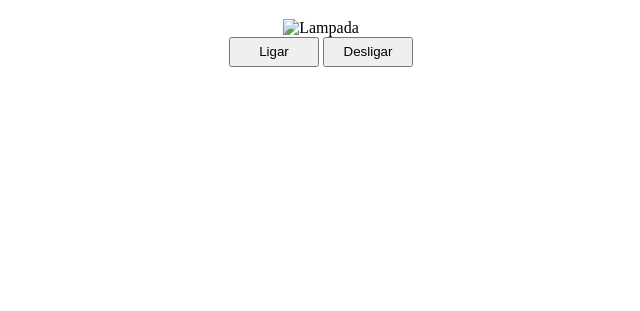
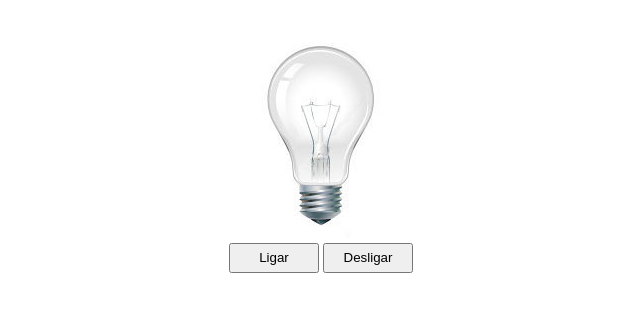
Before and after one commit to Jeffe1233/Lampada, a plain HTML site: page index.html in a window 1280 px wide. Shown: the part 61-372 px from the top of the page, without its empty margins (319-959 px from the left). Drawn offline with Linux system fonts and the light colour scheme.

Commit message:
alterando IMG

```diff
--- a/index.html
+++ b/index.html
@@ -15,7 +15,7 @@
     </header>
     <main>
         <div class="container">
-            <img id="lamp" src="img/Desligada.jpg" alt="Lampada" >
+            <img id="lamp" src="img/Off.jpg" alt="Lampada" >
         </div>
 
         <div class="btn">
```
